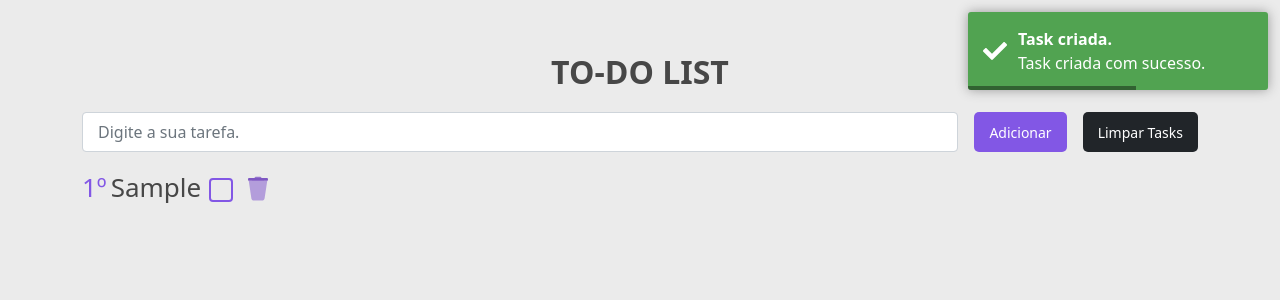
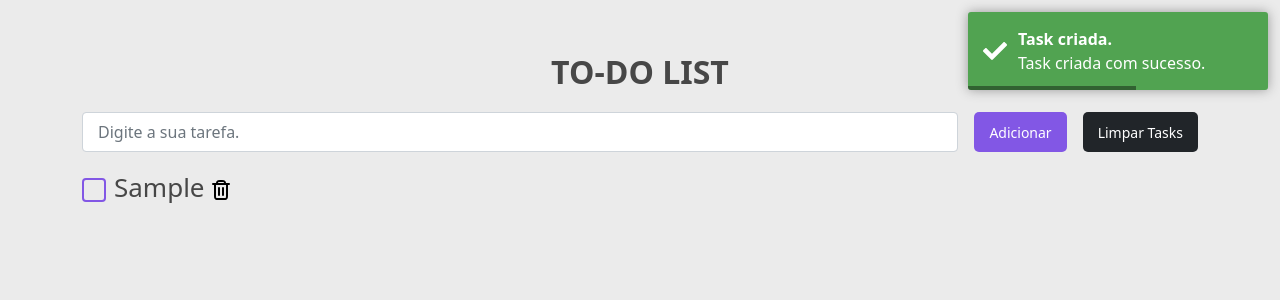
Before and after one commit to lucasnazzy/Angular-TO-DO-LIST, an Angular app: page / in a window 1280 px wide. Both pictures are taken after typing "Sample" into the empty fields and a click on the button "Adicionar". Shown: the top 300 px of the page. Built offline with nearby package versions, Linux system fonts and the light colour scheme.

Commit message:
estruturas principais

```diff
--- a/src/app/pages/main/main.component.html
+++ b/src/app/pages/main/main.component.html
@@ -28,8 +28,6 @@
     <div class="mt-3" *ngIf="tasks.length > 0">
       <div class="d-flex flex-column" *ngFor="let task of tasks">
         <div class="d-flex align-items-center">
-          <span class="tasks-numbers me-1"> {{ task.id }}º</span>
-          <span class="tasks-titles me-2"> {{ task.title }}</span>
           <label class="custom-checkbox mt-1">
             <input
               type="checkbox"
@@ -38,6 +36,8 @@
             />
             <span class="checkbox-symbol"></span>
           </label>
+          <span class="tasks-titles me-1 ms-2"> {{ task.title }}</span>
+
           <img
             class="icon"
             src="assets/svgs/remove.svg"
--- a/src/app/pages/main/main.component.scss
+++ b/src/app/pages/main/main.component.scss
@@ -120,7 +120,6 @@
   height: 24px;
   border: 2px solid #8257e5;
   border-radius: 4px;
-  margin-right: 10px;
 }
 
 .custom-checkbox input[type="checkbox"]:checked + .checkbox-symbol::before {
@@ -136,6 +135,7 @@
 }
 
 .icon {
-  width: 30px;
+  width: 24px;
   cursor: pointer;
+  margin-top: 5px;
 }
```
Also changed, not shown: src/assets/svgs/remove.svg.
